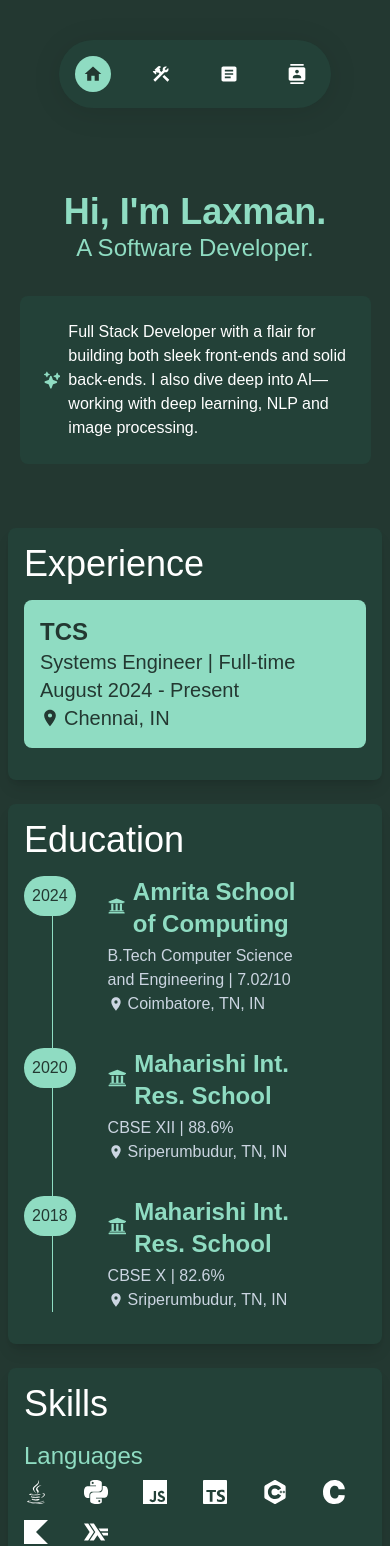
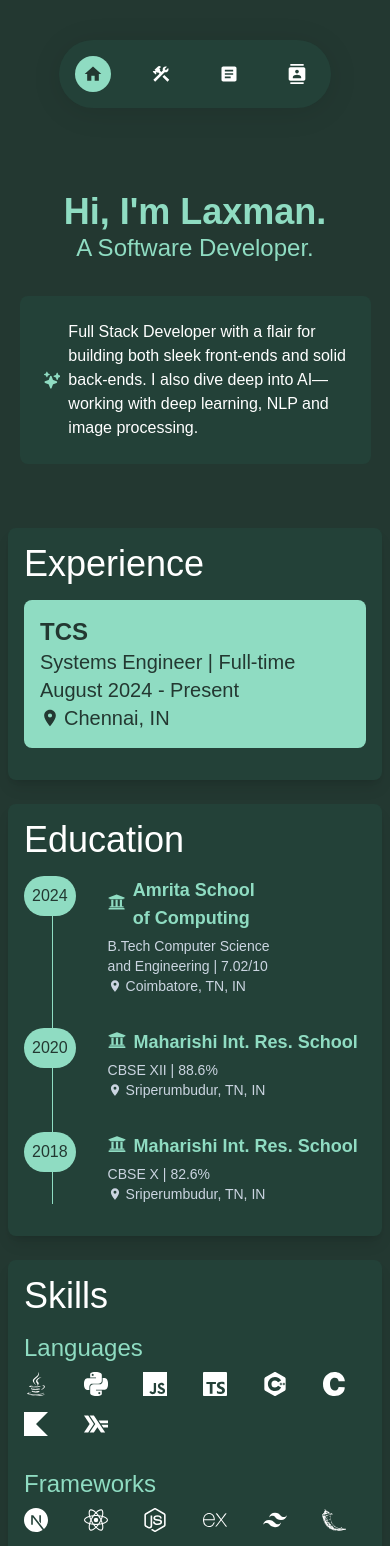
Before and after one commit to thaletto/Portfolio, a Next.js app: page / in a window 390 px wide. Shown: the top 1546 px of the page. Built offline with nearby package versions, Linux system fonts and the light colour scheme; a web font is replaced by a local one; what tailwindcss-filters would draw is missing.

Commit message:
Update
Changes to font size

```diff
--- a/app/projects/[id]/page.tsx
+++ b/app/projects/[id]/page.tsx
@@ -16,7 +16,7 @@ export default function ProjectDetail({ params }: { params: { id: string } }) {
   }
 
   return (
-    <div className="mt-16 mx-8 mb-8">
+    <div className="mt-16 mx-2 sm:mx-4 md:mx-8 mb-8">
       <h1 className={`${acornSemiBold.className} text-customGreen text-5xl mb-4`}>
         {project.name}
       </h1>
--- a/app/projects/page.tsx
+++ b/app/projects/page.tsx
@@ -42,7 +42,7 @@ export default function Projects() {
         </p>
       </div>
 
-      <div className="grid grid-cols-1 sm:grid-cols-1 md:grid-cols-2 lg:grid-cols-3 mx-1 sm:mx-4 mb-8 gap-6 mt-10">
+      <div className="grid grid-cols-1 sm:grid-cols-1 md:grid-cols-2 lg:grid-cols-3 mx-2 sm:mx-4 md:mx-8 mb-8 gap-6 mt-10">
         {projects.map((project) => (
           <div
             key={project.id}
--- a/components/Certification/Certificate.tsx
+++ b/components/Certification/Certificate.tsx
@@ -24,16 +24,16 @@ export default function Certificate({
           <LiaCertificateSolid className="text-5xl mt-1" />
         </div>
         <div>
-          <p className={acornLight.className + " text-2xl"}>
+          <p className={acornLight.className + " text-xl md:text-2xl"}>
             <strong>{name}</strong>
           </p>
-          <p className="text-xl">{provider}</p>
-          <p className="text-xl">{date}</p>
+          <p className="text-lg md:text-xl">{provider}</p>
+          <p className="text-lg md:text-xl">{date}</p>
           <div className="flex flex-row items-center mt-1 space-x-2">
             {skills.map((skill, index) => (
               <p
                 key={index}
-                className="lg:text-sm sm:text-xs text-xs text-balance bg-charcoal-light p-2 text-white rounded-full"
+                className="lg:text-sm sm:text-xs text-xs bg-charcoal-light p-2 text-white rounded-full"
               >
                 {skill}
               </p>
--- a/components/Education/Timeline.tsx
+++ b/components/Education/Timeline.tsx
@@ -21,11 +21,11 @@ export default function Timeline({ institution, course, cgpa, location, start, e
 
             {/* Content section */}
             <div className="ml-8">
-                <p className={acornLight.className + " flex items-center text-2xl text-balance text-customGreen mb-1"}>
+                <p className={acornLight.className + " flex items-center text-lg md:text-2xl text-balance text-customGreen mb-1"}>
                     <FaUniversity className="mr-2 md:text-lg mb-1"/> <strong>{institution}</strong>
                 </p>
-                <p className="text-l text-slate-300 text-balance">{course} | {cgpa}</p>
-                <p className="text-l text-slate-300 flex items-center text-balance">
+                <p className="text-sm md:text-lg text-slate-300 text-balance">{course} | {cgpa}</p>
+                <p className="text-sm md:text-lg text-slate-300 flex items-center text-balance">
                     <MdLocationOn className="mr-1"/> {location}
                 </p>
             </div>
```
